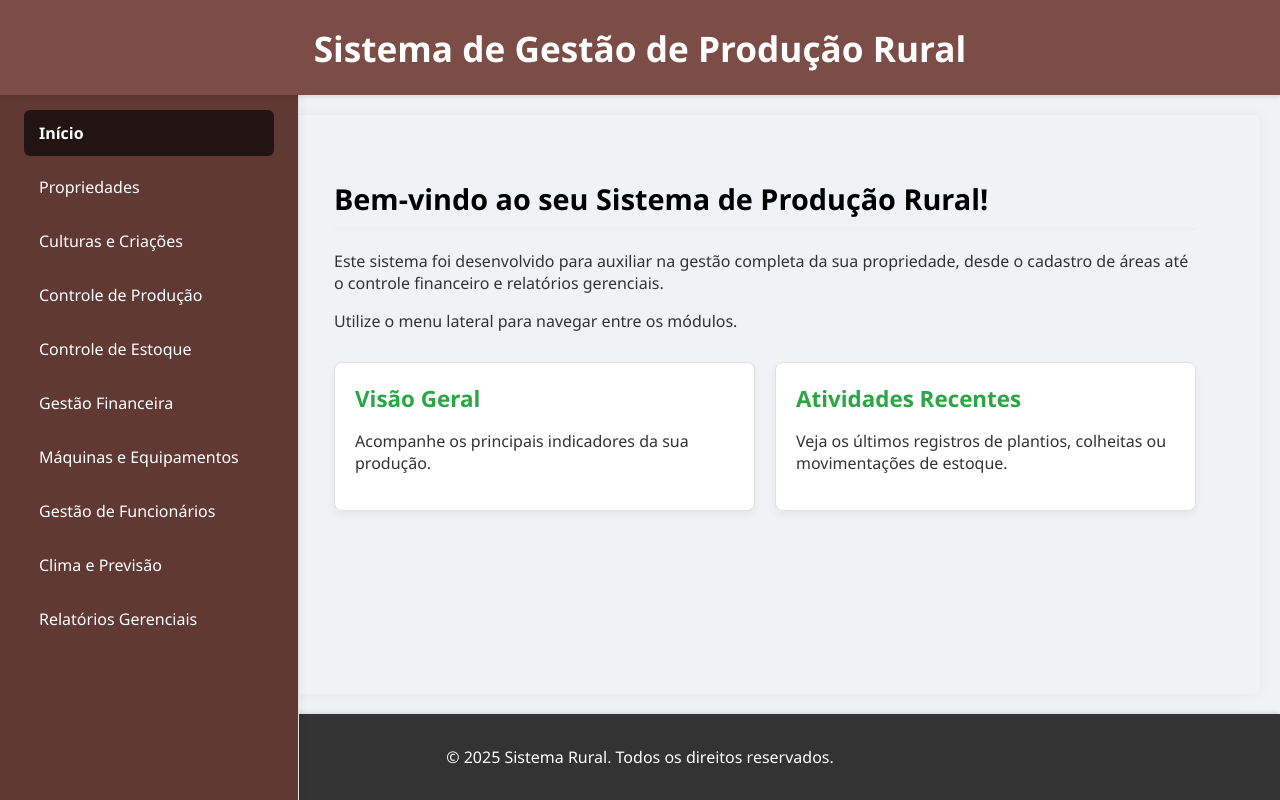
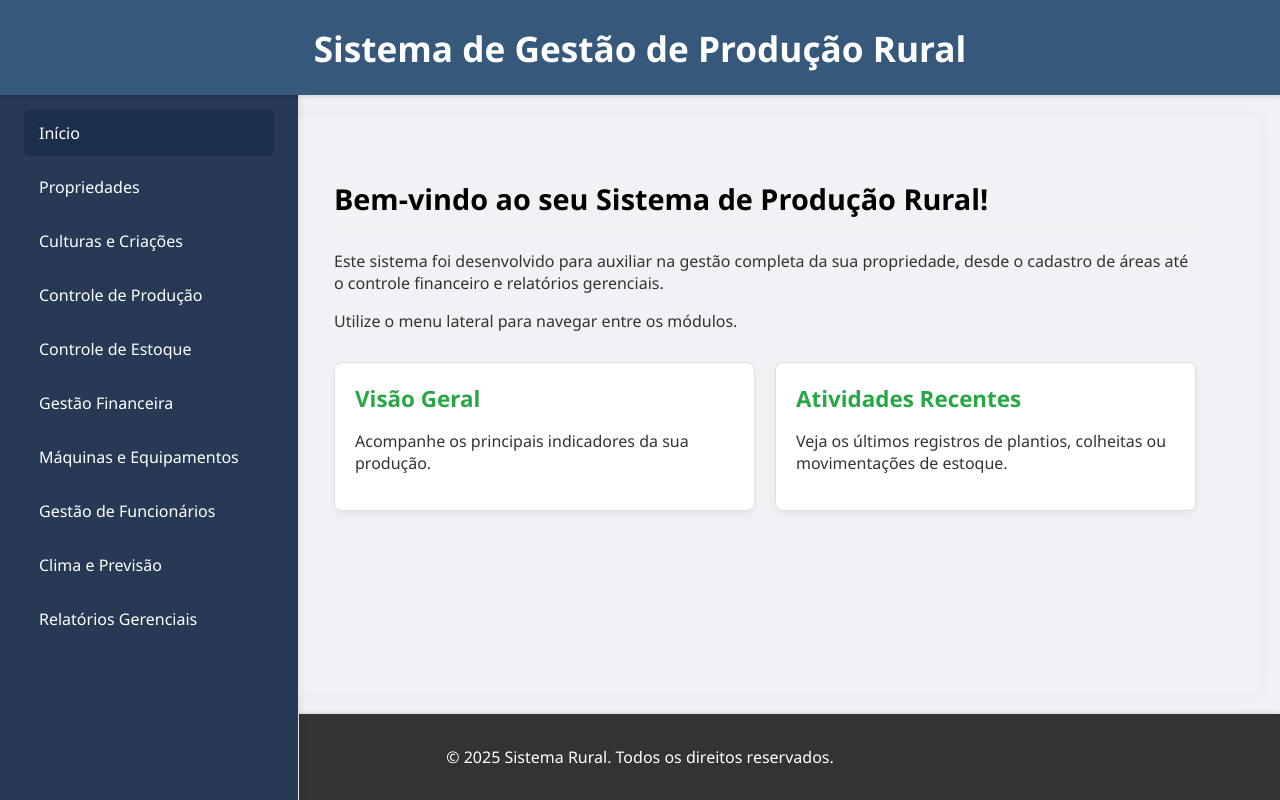
Before and after one commit to PauloHenrique993940/sistema-rural, a plain HTML site: page index.html in a window 1280 px wide. Drawn offline with Linux system fonts and the light colour scheme.

Commit message:
alterando cor

```diff
--- a/src/css/style.css
+++ b/src/css/style.css
@@ -10,7 +10,7 @@ body {
 }
 
 header {
-    background-color: #7c4c46;
+    background-color: #36587A;
     color: white;
     text-align: center;
     box-shadow: 0 2px 4px rgba(0,0,0,0.1);
@@ -44,7 +44,7 @@ h3 {
 
 .sidebar {
     width: 250px; /* Slightly wider sidebar */
-    background-color: #613934; /* White sidebar */
+    background-color: #273955;
     padding: 1.5rem;
     box-shadow: 2px 0 8px rgba(0,0,0,0.05);
     position: fixed;
@@ -76,16 +76,10 @@ h3 {
     font-weight: 500;
 }
 
-.sidebar nav ul li a:hover {
-    background-color: #a7736c; /* Light green on hover */
-    color: #2c1f1d;
-}
-
-/* Style for active link */
-.sidebar nav ul li a.active {
-    background-color: #221412;
-    color: white;
-    font-weight: bold;
+.sidebar a:hover,
+.sidebar .active {
+  background-color: #1B2E4A;
+  color: #ffffff;
 }
 
 
```
